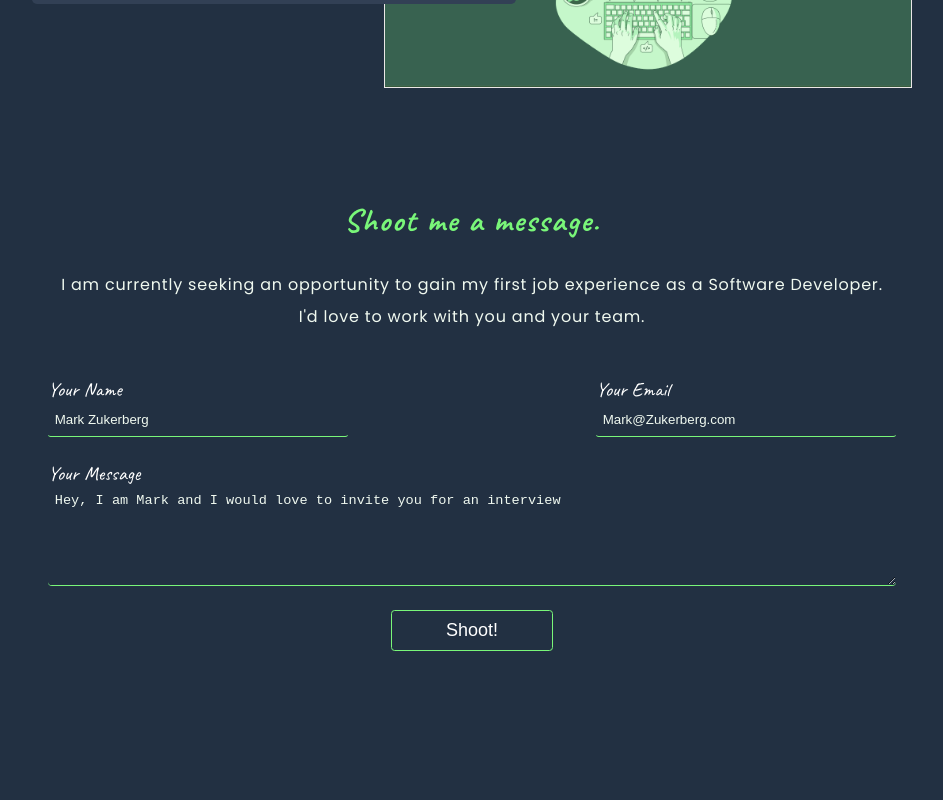
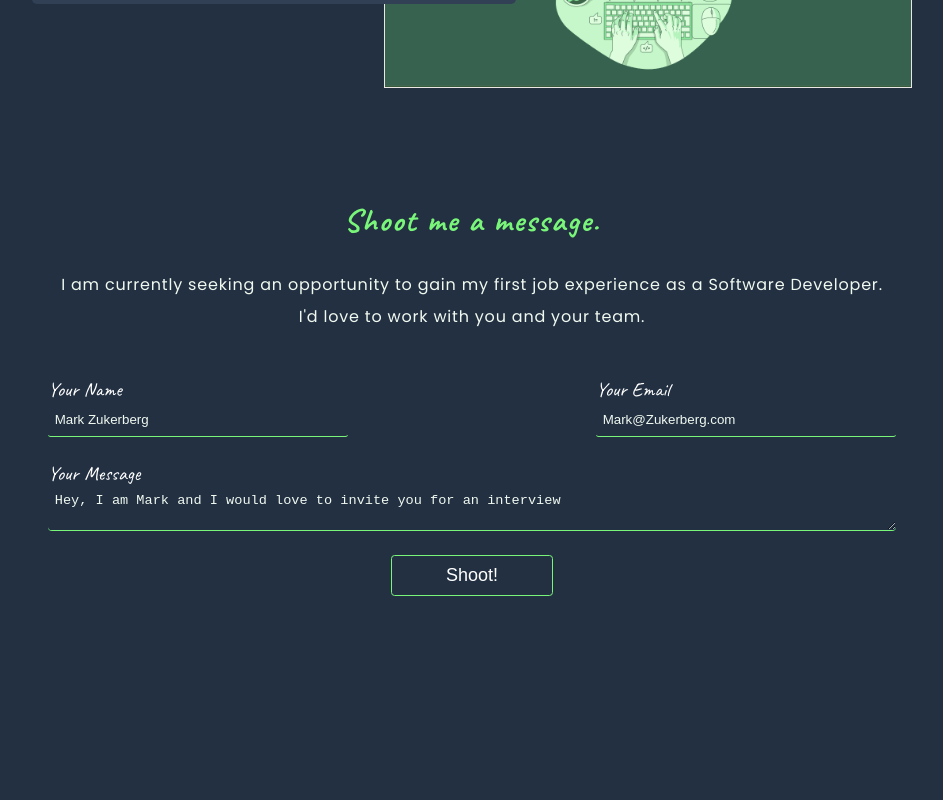
Before and after one commit to Tonywhite1997/my-portfolio, a React (Vite) app: page / in a window 1280 px wide. Shown: the part 2287-3087 px from the top of the page, without its empty margins (168-1111 px from the left). Built offline with nearby package versions, Linux system fonts and the light colour scheme; a web font is replaced by a local one.

Commit message:
adjusting contact textarea css

```diff
--- a/src/styles/_contact.scss
+++ b/src/styles/_contact.scss
@@ -87,7 +87,7 @@
                 color: white;
                 padding: .5em .5em;
                 background-color: transparent;
-                height: 100px;
+                // height: 100px;
                 border: none;
                 border-bottom: 1px solid rgb(121, 246, 121);
                 outline: none;
--- a/src/styles/root.css
+++ b/src/styles/root.css
@@ -696,7 +696,6 @@
   color: white;
   padding: .5em .5em;
   background-color: transparent;
-  height: 100px;
   border: none;
   border-bottom: 1px solid #79f679;
   outline: none;
```
Also changed, not shown: 1 other file (tests, documents, lock files or other folders).
